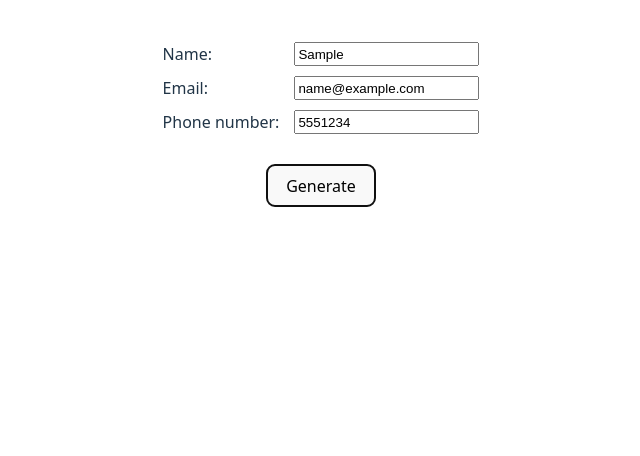
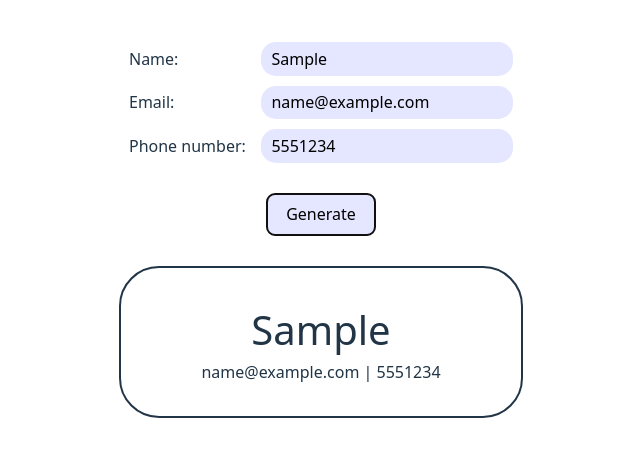
Before and after one commit to AleLoiac/cv-application, a React (Vite) app: page / in a window 1280 px wide. Both pictures are taken after typing "Sample", "name@example.com", "5551234" into the empty fields and a click on the button "Generate". Shown: the top 456 px of the page, without its empty margins (319-959 px from the left). Built offline with nearby package versions, Linux system fonts and the light colour scheme.

Commit message:
Add resume rendering for contact section

```diff
--- a/src/components/Form.jsx
+++ b/src/components/Form.jsx
@@ -1,23 +1,22 @@
 import "../styles/form.css";
 import { useState } from "react";
 import Contact from "./Contact";
+import Resume from "./Resume";
 
 export default function Form() {
   const [name, setName] = useState("");
   const [email, setEmail] = useState("");
   const [phone, setPhone] = useState("");
+  const [generatedResume, setResume] = useState(null);
 
   const handleSubmit = (e) => {
     e.preventDefault();
-    renderForm(name, email, phone);
-  };
-
-  const renderForm = (name, email, phone) => {
-    console.log(name, email, phone);
+    setResume(<Resume name={name} email={email} phone={phone} />);
   };
 
   return (
-    <form action="" onSubmit={handleSubmit}>
+    <>
+      <form onSubmit={handleSubmit}>
         <Contact
           name={name}
           setName={setName}
@@ -30,5 +29,7 @@ export default function Form() {
           Generate
         </button>
       </form>
+      {generatedResume}
+    </>
   );
 }
--- /dev/null
+++ b/src/components/Resume.jsx
@@ -0,0 +1,14 @@
+import "../styles/resume.css";
+
+export default function Resume({ name, email, phone }) {
+  return (
+    <div className="resume">
+      <div className="contacts">
+        <div className="name">{name}</div>
+        <div className="emailPhone">
+          {email} | {phone}
+        </div>
+      </div>
+    </div>
+  );
+}
--- a/src/index.css
+++ b/src/index.css
@@ -68,6 +68,6 @@ button:focus-visible {
     color: #747bff;
   }
   button {
-    background-color: #f9f9f9;
+    background-color: #e5e6ff;
   }
 }
--- a/src/styles/contact.css
+++ b/src/styles/contact.css
@@ -1,6 +1,7 @@
 .field {
   display: flex;
   justify-content: space-between;
+  align-items: center;
   gap: 15px;
   margin: 10px;
 }
--- a/src/styles/form.css
+++ b/src/styles/form.css
@@ -1,3 +1,30 @@
+form {
+  margin: 0 auto;
+}
+
+input {
+  border-radius: 15px;
+  border: 1px solid transparent;
+  padding: 0.3em 0.6em;
+  font-size: 1em;
+  font-weight: 500;
+  font-family: inherit;
+  background-color: #1a1a1a;
+  transition: border-color 0.25s;
+}
+input:hover {
+  border-color: #646cff;
+}
+input:focus {
+  outline: 2px solid #646cff;
+}
+
 .submitBtn {
   margin-top: 20px;
 }
+
+@media (prefers-color-scheme: light) {
+  input {
+    background-color: #e5e6ff;
+  }
+}
--- /dev/null
+++ b/src/styles/resume.css
@@ -0,0 +1,10 @@
+.resume {
+  border: 2px solid;
+  margin-top: 30px;
+  padding: 2em;
+  border-radius: 40px;
+}
+
+.name {
+  font-size: 2.5em;
+}
```
Lines whose indentation alone changed are shown as unchanged.
